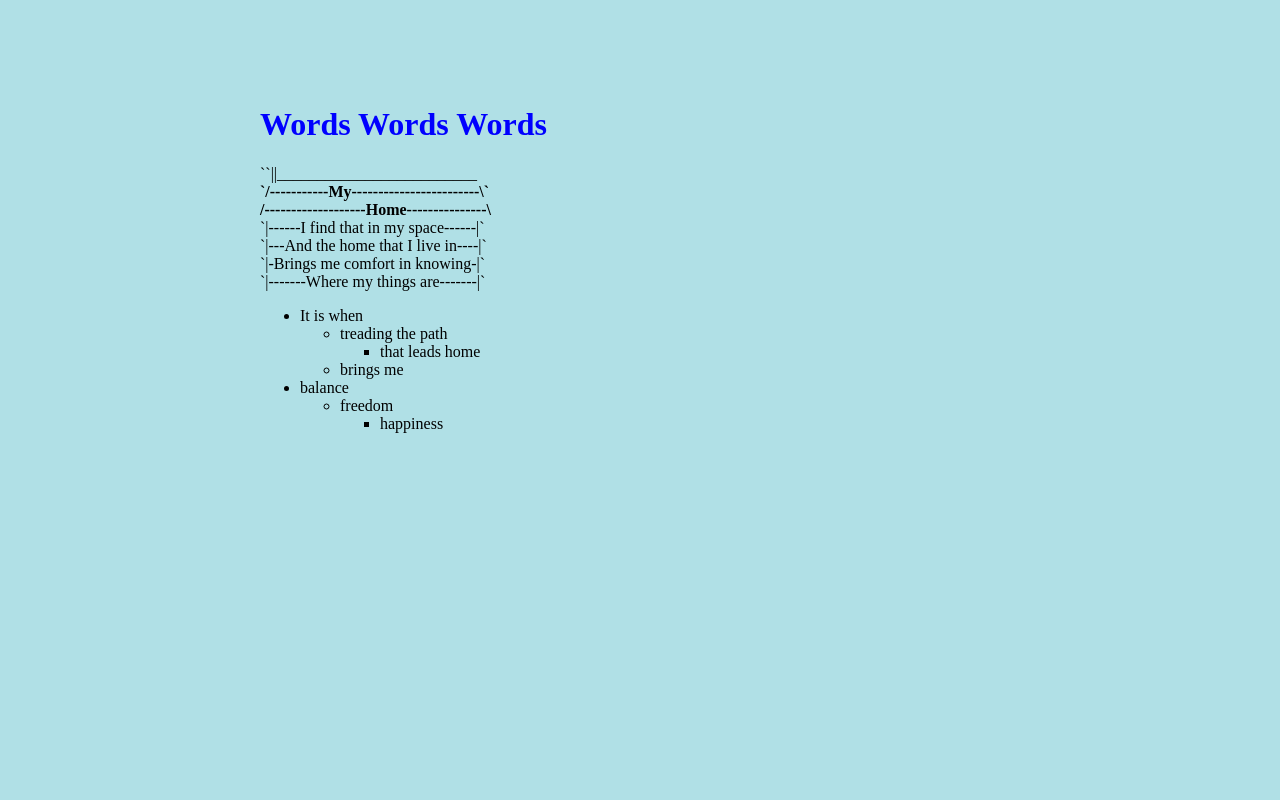
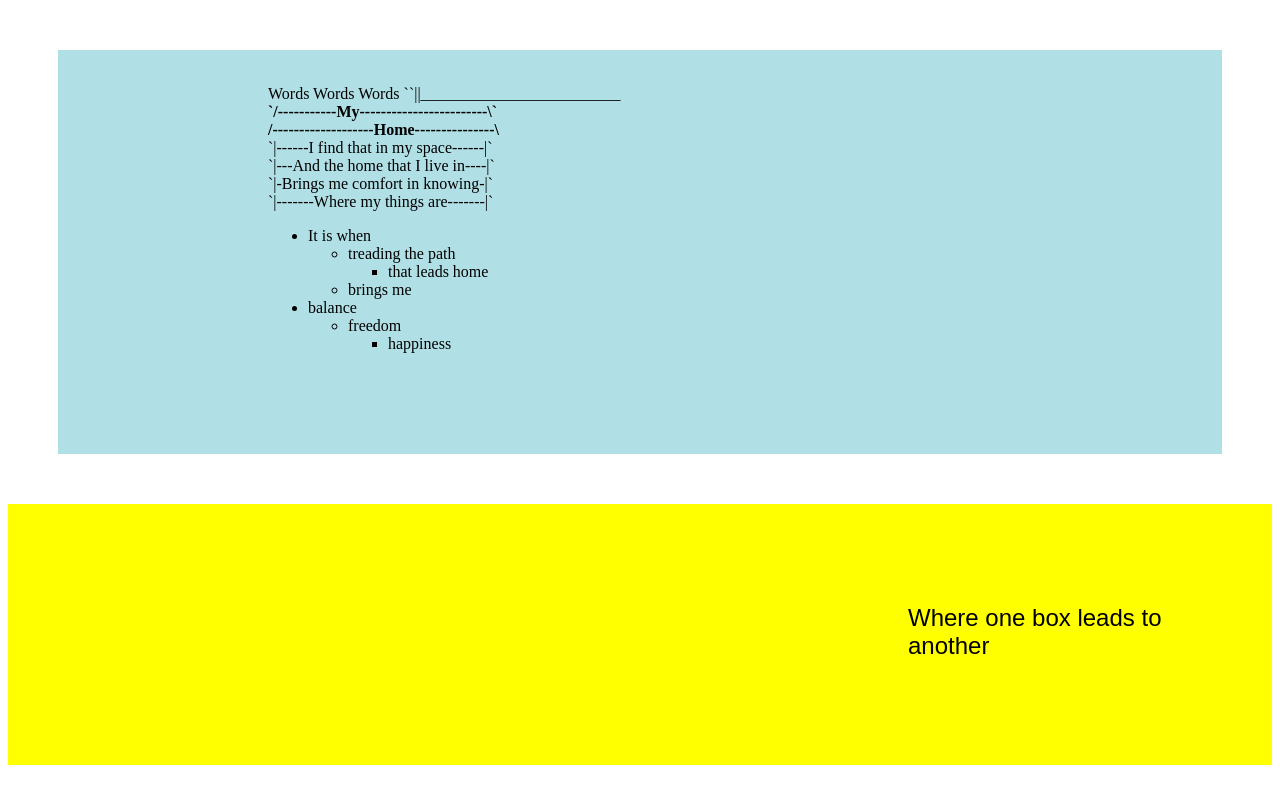
Before and after one commit to JasonZhao55/Web1, a plain HTML site: page Week05/index.html in a window 1280 px wide. Drawn offline with Linux system fonts and the light colour scheme.

Commit message:
Added Week5

```diff
--- a/Week05/index.html
+++ b/Week05/index.html
@@ -8,6 +8,7 @@
 </head>
 
 <body>
+<div class="tops"
 <h1>Words Words Words</h1>
 
 ``||_________________________
@@ -42,6 +43,10 @@
 		</ul>
 	</ul>
 </ul>
+</div>
+<div class="home">
+	Where one box leads to another
+</div>
 
 </body>
 
--- a/Week05/styles.css
+++ b/Week05/styles.css
@@ -1,4 +1,4 @@
-body {
+.tops {
   background-color: powderblue;
   border: 10px solid powderblue;
   padding: 25px 50px 75px 200px;
@@ -6,7 +6,12 @@ body {
 }
 h1 {
   color:blue;
+  font-family: sans-serif;
 }
-p {
-
+.home{
+	padding:100px 50px 105px 900px;
+ 	background-color: yellow;
+ 	font-family: Arial;
+ 	font-size: 1.5em;
+ 	font-weight: lighter;
 }
```
Also changed, not shown: index.html (+8 -1 lines).
